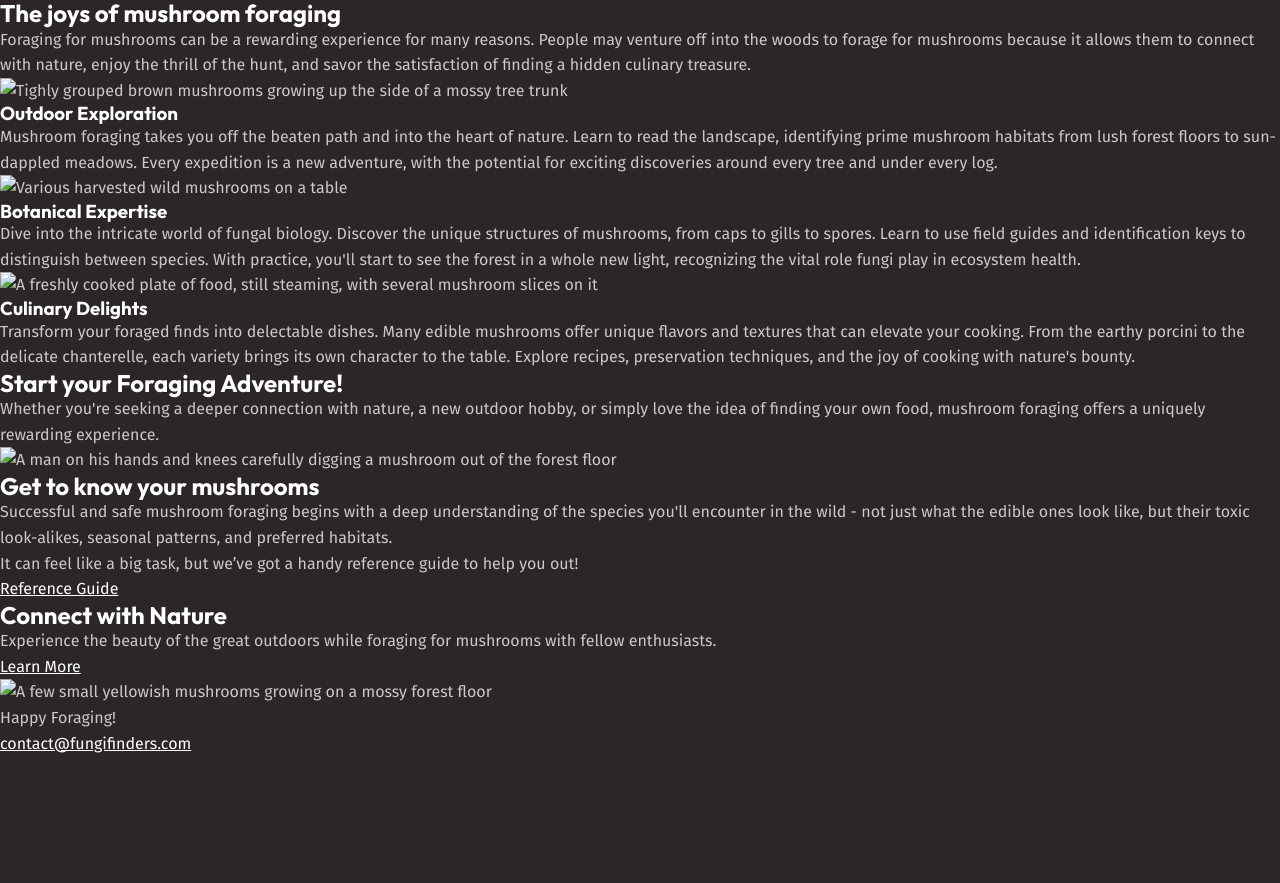
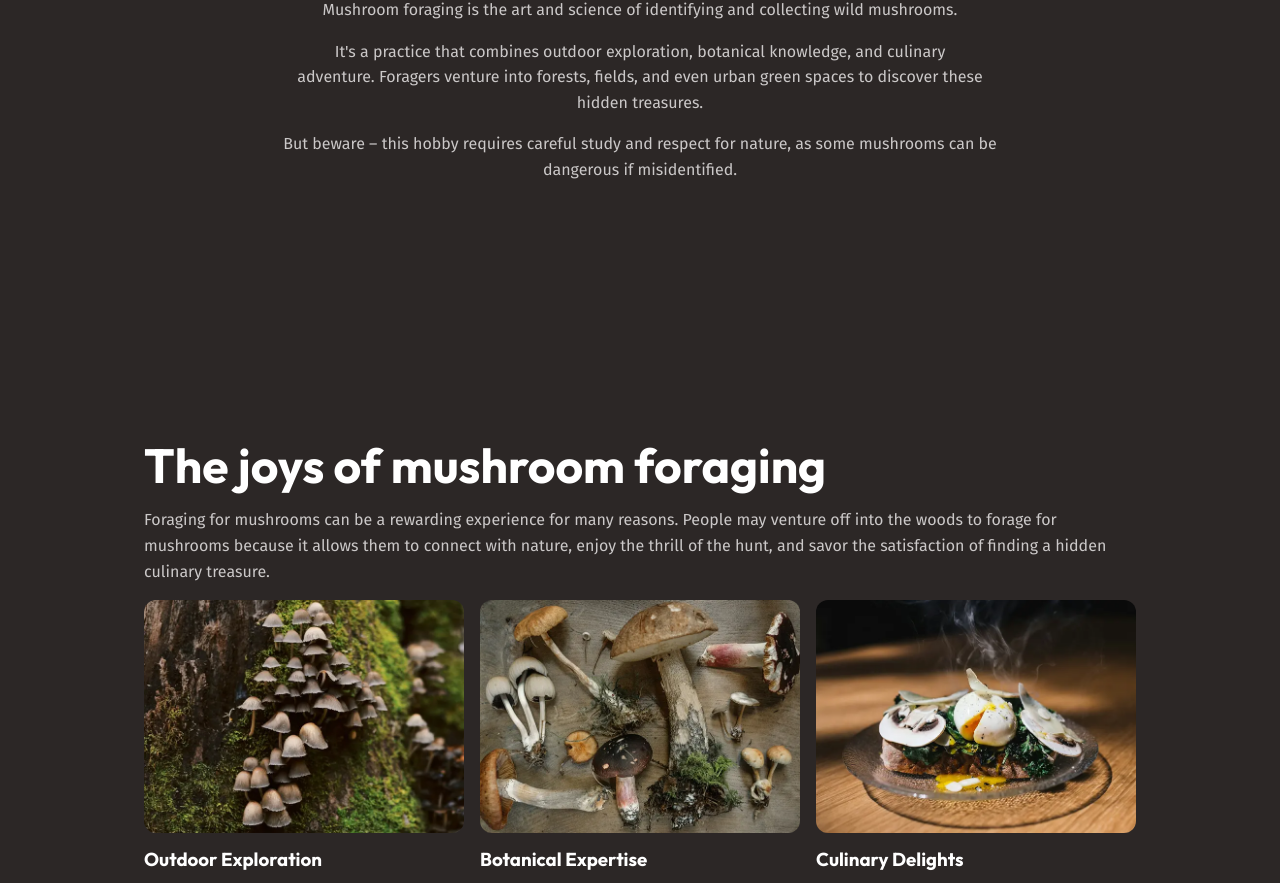
Before and after one commit to emolden/fromScratch, a plain HTML site: page index.html in a window 1280 px wide. Shown: the part 387-1270 px from the top of the page. Before the commit the page ends 1143 px from the top, so only its background shows below. Drawn offline with Linux system fonts and the light colour scheme.

Commit message:
completed almost all css on main page

```diff
--- a/index.html
+++ b/index.html
@@ -14,6 +14,8 @@
   </head>
   <body>
     <header class="site-header">
+      <div class="wrapper" data-width="wide">
+        <div class="site-header__inner">
           <img src="/assets/assets/fungi-finders.svg" alt="Fungi Finders" />
           <nav class="primary-navigation">
             <ul role="list">
@@ -22,14 +24,22 @@
               <li><a href="#">FAQ</a></li>
             </ul>
           </nav>
+        </div>
+      </div>
     </header>
 
     <main>
-      <section class="hero">
-        <h1>Discover the World of Mushroom Foraging</h1>
+      <section class="hero section text-center flow" data-padding="compact">
+        <div class="wrapper">
+          <h1>
+            Discover the World of
+            <span class="text-brand">Mushroom Foraging</span>
+          </h1>
+        </div>
+        <div class="wrapper flow" data-width="narrow">
           <p>
-          Mushroom foraging is the art and science of identifying and collecting
-          wild mushrooms.
+            Mushroom foraging is the art and science of identifying and
+            collecting wild mushrooms.
           </p>
           <p>
             It's a practice that combines outdoor exploration, botanical
@@ -38,38 +48,41 @@
             treasures.
           </p>
           <p>
-          But beware – this hobby requires careful study and respect for nature,
-          as some mushrooms can be dangerous if misidentified.
+            But beware – this hobby requires careful study and respect for
+            nature, as some mushrooms can be dangerous if misidentified.
           </p>
+        </div>
       </section>
 
-      <section>
-        <h2>The joys of mushroom foraging</h2>
+      <section class="section">
+        <div class="wrapper flow">
+          <h2 class="section-title">The joys of mushroom foraging</h2>
           <p>
-          Foraging for mushrooms can be a rewarding experience for many reasons.
-          People may venture off into the woods to forage for mushrooms because
-          it allows them to connect with nature, enjoy the thrill of the hunt,
-          and savor the satisfaction of finding a hidden culinary treasure.
+            Foraging for mushrooms can be a rewarding experience for many
+            reasons. People may venture off into the woods to forage for
+            mushrooms because it allows them to connect with nature, enjoy the
+            thrill of the hunt, and savor the satisfaction of finding a hidden
+            culinary treasure.
           </p>
           <!-- three columns -->
-        <div>
-          <div class="card">
+          <div class="equal-columns">
+            <div class="card grid-flow">
               <img
-              href="/assets/assets/outdoor-exploration.webp"
+                src="/assets/assets/outdoor-exploration.webp"
                 alt="Tighly grouped brown mushrooms growing up the side of a mossy tree trunk"
               />
               <h3>Outdoor Exploration</h3>
               <p>
-              Mushroom foraging takes you off the beaten path and into the heart
-              of nature. Learn to read the landscape, identifying prime mushroom
-              habitats from lush forest floors to sun-dappled meadows. Every
-              expedition is a new adventure, with the potential for exciting
-              discoveries around every tree and under every log.
+                Mushroom foraging takes you off the beaten path and into the
+                heart of nature. Learn to read the landscape, identifying prime
+                mushroom habitats from lush forest floors to sun-dappled
+                meadows. Every expedition is a new adventure, with the potential
+                for exciting discoveries around every tree and under every log.
               </p>
             </div>
-          <div class="card">
+            <div class="card grid-flow">
               <img
-              href="/assets/assets/botanical-expertise.webp"
+                src="/assets/assets/botanical-expertise.webp"
                 alt="Various harvested wild mushrooms on a table"
               />
               <h3>Botanical Expertise</h3>
@@ -77,81 +90,108 @@
                 Dive into the intricate world of fungal biology. Discover the
                 unique structures of mushrooms, from caps to gills to spores.
                 Learn to use field guides and identification keys to distinguish
-              between species. With practice, you'll start to see the forest in
-              a whole new light, recognizing the vital role fungi play in
+                between species. With practice, you'll start to see the forest
+                in a whole new light, recognizing the vital role fungi play in
                 ecosystem health.
               </p>
             </div>
-          <div class="card">
+            <div class="card grid-flow">
               <img
-              href="assets/assets/culinary-delight.webp"
+                src="assets/assets/culinary-delight.webp"
                 alt="A freshly cooked plate of food, still steaming, with several mushroom slices on it"
               />
               <h3>Culinary Delights</h3>
               <p>
                 Transform your foraged finds into delectable dishes. Many edible
-              mushrooms offer unique flavors and textures that can elevate your
-              cooking. From the earthy porcini to the delicate chanterelle, each
-              variety brings its own character to the table. Explore recipes,
-              preservation techniques, and the joy of cooking with nature's
-              bounty.
+                mushrooms offer unique flavors and textures that can elevate
+                your cooking. From the earthy porcini to the delicate
+                chanterelle, each variety brings its own character to the table.
+                Explore recipes, preservation techniques, and the joy of cooking
+                with nature's bounty.
               </p>
+            </div>
           </div>
         </div>
       </section>
 
-      <section>
-        <h2>Start your Foraging Adventure!</h2>
+      <section
+        class="section background-accent text-center"
+        data-padding="compact"
+      >
+        <div class="wrapper flow" data-width="narrow">
+          <h2 class="section-title">
+            Start your <span class="text-brand">Foraging Adventure!</span>
+          </h2>
           <p>
-          Whether you're seeking a deeper connection with nature, a new outdoor
-          hobby, or simply love the idea of finding your own food, mushroom
-          foraging offers a uniquely rewarding experience.
+            Whether you're seeking a deeper connection with nature, a new
+            outdoor hobby, or simply love the idea of finding your own food,
+            mushroom foraging offers a uniquely rewarding experience.
           </p>
+        </div>
       </section>
 
-      <section>
+      <section class="section background-extra-dark">
         <!-- two columns -->
-        <div>
+        <div class="wrapper">
+          <div
+            class="equal-columns"
+            data-gap="large"
+            data-alignment="centered">
             <img
-            href="/assets/assets/get-to-know.webp"
+              src="/assets/assets/get-to-know.webp"
               alt="A man on his hands and knees carefully digging a mushroom out of the forest floor"
             />
-          <div>
-            <h2>Get to know your mushrooms</h2>
+            <div class="flow">
+              <h2 class="section-title">Get to know your mushrooms</h2>
               <p>
                 Successful and safe mushroom foraging begins with a deep
                 understanding of the species you'll encounter in the wild - not
-              just what the edible ones look like, but their toxic look-alikes,
-              seasonal patterns, and preferred habitats.
+                just what the edible ones look like, but their toxic
+                look-alikes, seasonal patterns, and preferred habitats.
               </p>
               <p>
-              It can feel like a big task, but we’ve got a handy reference guide
-              to help you out!
+                It can feel like a big task, but we’ve got a handy reference
+                guide to help you out!
               </p>
-            <a class="button" href="#"><span class="visually-hidden">Learn more about mushrooms using our handy </span>Reference Guide</a>
+              <a class="button" href="#"
+                ><span class="visually-hidden"
+                  >Learn more about mushrooms using our handy </span
+                >Reference Guide</a
+              >
+            </div>
           </div>
         </div>
       </section>
 
-      <section>
+      <section class="section">
         <!-- two columns -->
-        <div>
-          <div>
-            <h2>Connect with Nature</h2>
+        <div class="wrapper">
+          <div
+            class="equal-columns"
+            data-gap="large"
+            data-alignment="centered">
+            <div class="flow">
+              <h2 class="section-title">Connect with Nature</h2>
               <p>
                 Experience the beauty of the great outdoors while foraging for
                 mushrooms with fellow enthusiasts.
               </p>
-            <a class="button" href="#">Learn More<span class="visually-hidden"> about the different types of mushrroms using our handy mushroom guide.</span></a>
+              <a class="button" href="#"
+                >Learn More<span class="visually-hidden">
+                  about the different types of mushrroms using our handy
+                  mushroom guide.</span
+                ></a
+              >
             </div>
             <img
-            href="/assets/assets/nature.webp"
+              src="/assets/assets/nature.webp"
               alt="A few small yellowish mushrooms growing on a mossy forest floor"
             />
           </div>
+        </div>
       </section>
 
-      <footer class="site-footer">
+      <footer class="site-footer text-center">
         <p>Happy Foraging!</p>
         <a href="mailto:contact@fungifinders.com">contact@fungifinders.com</a>
       </footer>
--- a/style.css
+++ b/style.css
@@ -1,5 +1,5 @@
 /* forces an order to the layers even if they are out of order below */
-@layer reset, base, layout, components;
+@layer reset, base, layout, components, utilities;
 
 @layer reset {
   *,
@@ -167,7 +167,10 @@
     background-color: var(--background-main);
   }
 
-  h1, h2, h3, h4 {
+  h1,
+  h2,
+  h3,
+  h4 {
     font-family: var(--ff-heading);
     color: var(--text-high-contrast);
   }
@@ -185,7 +188,95 @@
     color: var(--text-brand-light);
   }
 
-  @layer utilities {
+  img {
+    border-radius: var(--border-radius-3);
+  }
+}
+
+@layer layout {
+    /* selects everthing except the first child */
+    .flow > * + * {
+        margin-top: var(--flow-spacer, 1em);
+    }
+
+    .grid-flow {
+        display: grid;
+        gap: var(--grid-flow-gap, 1rem);
+    }
+
+  .equal-columns {
+    display: grid;
+    gap: var(--equal-columns-gap, 1rem);
+    align-items: var(--equal-columns-vertical-alignment, stretch);
+
+    @media (width > 760px) {
+      grid-auto-flow: column;
+      grid-auto-columns: 1fr;
+    }
+
+    &[data-gap="large"] {
+      --equal-columns-gap: 2rem;
+    }
+
+    &[data-alignment="centered"] {
+      --equal-columns-vertical-alignment: center;
+    }
+  }
+
+  .section {
+    --padding: 3.75rem;
+
+    padding-block: var(--padding);
+
+    @media (width > 760px) {
+      padding: 8rem;
+
+      &[data-padding="compact"] {
+        --padding: 4.5rem;
+      }
+    }
+  }
+
+  .wrapper {
+    --wrapper-max-width: 1130px;
+
+    max-width: var(--wrapper-max-width);
+    margin-inline: auto;
+    padding-inline: 1rem;
+    box-sizing: content-box;
+
+    &[data-width="wide"] {
+      --wrapper-max-width: 1330px;
+    }
+
+    &[data-width="narrow"] {
+      --wrapper-max-width: 720px;
+    }
+  }
+}
+
+@layer components {
+  .site-header {
+    padding-block: 1rem;
+  }
+
+  .site-header__inner {
+    display: flex;
+    gap: 0.5rem 1rem;
+    flex-wrap: wrap;
+    justify-content: space-between;
+  }
+
+  .primary-navigation {
+    ul {
+      display: flex;
+      flex-wrap: wrap;
+      gap: 0.5rem 1rem;
+    }
+  }
+}
+
+@layer utilities {
   .visually-hidden {
     clip: rect(0 0 0 0);
     clip-path: inset(50%);
@@ -195,4 +286,57 @@
     white-space: nowrap;
     width: 1px;
   }
+
+  .text-main {
+    color: var(--text-main);
+  }
+
+  .text-center {
+    text-align: center;
+  }
+
+  .text-brand {
+    color: var(--text-brand);
+  }
+
+  .text-high-contrast {
+    color: var(--text-high-contrast);
+  }
+
+  .section-title {
+    font-size: var(--font-size-heading-regular);
+  }
+
+  .background-base {
+    background-color: var(--background-base);
+  }
+  .background-light {
+    background-color: var(--background-light);
+  }
+  .background-extra-light {
+    background-color: var(--background-extra-light);
+  }
+  .background-dark {
+    background-color: var(--background-dark);
+  }
+  .background-extra-dark {
+    background-color: var(--background-extra-dark);
+  }
+
+  .background-accent {
+    background-color: var(--background-accent-dark);
+  }
+
+  .font-size-sm {
+    font-size: var(--font-size-sm);
+  }
+  .font-size-regular {
+    font-size: var(--font-size-regular);
+  }
+  .font-size-md {
+    font-size: var(--font-size-md);
+  }
+  .font-size-lg {
+    font-size: var(--font-size-lg);
+  }
 }
```
Lines whose indentation alone changed are shown as unchanged.
